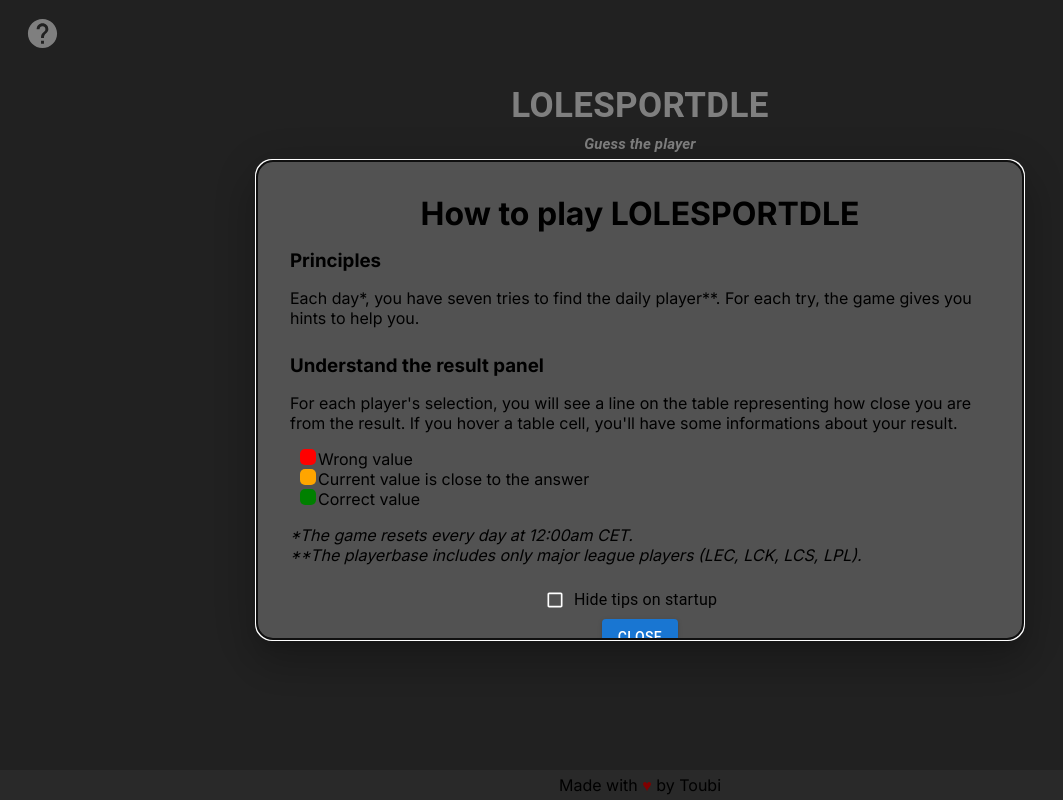
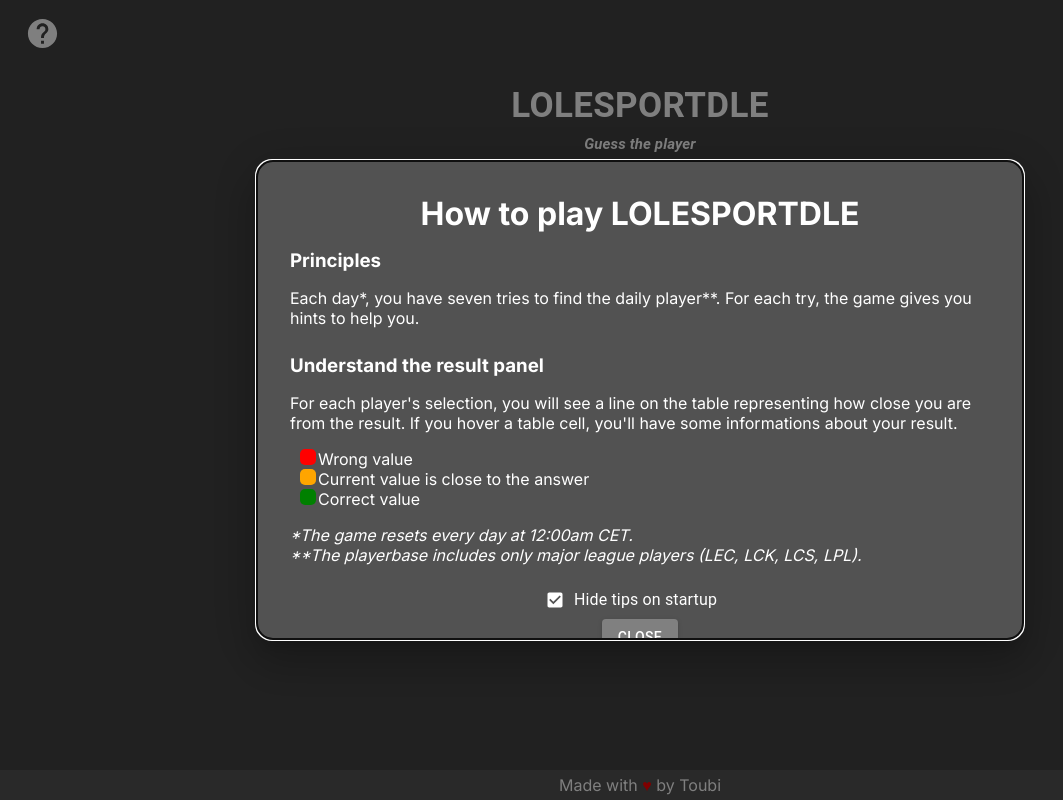
Before and after one commit to RobinToubi/esportdle, a Next.js app: page / in a window 1280 px wide. Shown: the whole page, without its empty margins (0-1063 px from the left). Built offline with nearby package versions, Linux system fonts and the light colour scheme.

Commit message:
misc: styling + updat localStorage usage

```diff
--- a/app/components/PlayerCard.tsx
+++ b/app/components/PlayerCard.tsx
@@ -21,7 +21,8 @@
       }}
       width={"100%"} maxWidth={"300px"}
     >
-      <Image src={props.player.picture} width={64} height={64} alt={props.player.summonerName} />
+      <Image src={props.player.picture} width={64} height={64} alt={props.player.summonerName} style={{
+        borderRadius: '50%', display: 'block', margin: '0 auto'}} />
       <ReactCountryFlag
         style={{ fontSize: "1.5em", lineHeight: "1.5em" }}
         countryCode={props.player.country}
--- a/app/components/PlayerList.tsx
+++ b/app/components/PlayerList.tsx
@@ -31,6 +31,7 @@
           placeholder="Summoner ... "
           InputProps={{
             ...params.InputProps,
+            sx: {borderRadius: '15px'},
             type: "search",
           }}
         ></TextField>
--- a/app/components/RulesModal.tsx
+++ b/app/components/RulesModal.tsx
@@ -1,10 +1,9 @@
 "use client";
 
-import { useState } from "react";
+import { useEffect, useState } from "react";
 import Modal from "@mui/material/Modal";
 import { Box, Button, Checkbox, FormControlLabel } from "@mui/material";
 import HelpIcon from "@mui/icons-material/Help";
-import { useLocalStorage } from "../lib/hooks/storage";
 
 const style = {
   position: "absolute",
@@ -25,14 +24,25 @@
 };
 
 export const RulesModal = (): JSX.Element => {
-  const [showHelp, setShowHelp] = useLocalStorage<boolean>(
-    "disableHints",
-    false
-  );
+  const [help, setHelp] = useState<boolean>(true);
 
-  const [open, setOpen] = useState(!showHelp);
+  useEffect(() => {
+    // Récupérer les données du localStorage lors du rendu initial du composant
+    const storedValue = localStorage.getItem("disableHints");
+    if (storedValue) {
+      setHelp(JSON.parse(storedValue));
+      setOpen(!JSON.parse(storedValue));
+    }
+  }, []);
+
+  const [open, setOpen] = useState(true);
   const handleOpen = () => setOpen(true);
   const handleClose = () => setOpen(false);
+
+  const saveToLocalStorage = (value: boolean) => {
+    setHelp(value);
+    localStorage.setItem('disableHints', value.toString())
+  }
 
   return (
     <>
@@ -129,10 +139,10 @@
               control={
                 <Checkbox
                   size="small"
-                  checked={showHelp}
-                  sx={{color: "white", ":checked": "white" }}
+                  checked={help}
+                  style={{color: "white" }}
                   onChange={(e) => {
-                    setShowHelp(() => e.currentTarget.checked);
+                    saveToLocalStorage(e.currentTarget.checked);
                   }}
                 ></Checkbox>
               }
@@ -140,6 +150,7 @@
             <Button
               variant="contained"
               color={"primary"}
+              sx={{backgroundColor: 'grey', ":hover": {color: 'grey', backgroundColor: 'white'}}}
               onClick={() => setOpen(false)}
             >
               Close
--- a/app/globals.css
+++ b/app/globals.css
@@ -1,4 +1,5 @@
 :root {
+  --primary-color: white;
   --max-width: 1100px;
   --border-radius: 12px;
   --font-mono: ui-monospace, Menlo, Monaco, 'Cascadia Mono', 'Segoe UI Mono',
@@ -83,16 +84,7 @@
 body {
   max-width: 100vw;
   overflow-x: hidden;
-}
-
-body {
-  color: rgb(var(--foreground-rgb));
-  background: linear-gradient(
-      to bottom,
-      transparent,
-      rgb(var(--background-end-rgb))
-    )
-    rgb(var(--background-start-rgb));
+  color: var(--primary-color);
 }
 
 a {
--- a/app/lib/hooks/storage.ts
+++ /dev/null
@@ -1,72 +0,0 @@
-"use client";
-
-import React from "react";
-
-const setLocalStorageItem = (key: string, value: any) => {
-  const stringifiedValue = JSON.stringify(value);
-  window.localStorage.setItem(key, stringifiedValue);
-  dispatchStorageEvent(key, stringifiedValue);
-};
-
-const removeLocalStorageItem = (key: string) => {
-  window.localStorage.removeItem(key);
-  dispatchStorageEvent(key, null);
-};
-
-const getLocalStorageItem = (key: string) => {
-  return window.localStorage.getItem(key);
-};
-
-const useLocalStorageSubscribe = (callback: {
-  (this: Window, ev: StorageEvent): any;
-  (this: Window, ev: StorageEvent): any;
-}) => {
-  window.addEventListener("storage", callback);
-  return () => window.removeEventListener("storage", callback);
-};
-
-const getServerSnapshot = () => {
-  return ""
-}
-
-export function useLocalStorage<T>(key: string, initialValue: T): [T, (v: (arg0: T) => T) => void] {
-  const getSnapshot = () => getLocalStorageItem(key);
-
-  const store = React.useSyncExternalStore(
-    useLocalStorageSubscribe,
-    getSnapshot,
-    getServerSnapshot
-  );
-
-  const setState = React.useCallback(
-    (v: (arg0: T) => T) => {
-      try {
-        const nextState = typeof v === "function" ? v(JSON.parse(store ?? "")) : v;
-
-        if (nextState === undefined || nextState === null) {
-          removeLocalStorageItem(key);
-        } else {
-          setLocalStorageItem(key, nextState);
-        }
-      } catch (e) {
-        console.warn(e);
-      }
-    },
-    [key, store]
-  );
-
-  React.useEffect(() => {
-    if (
-      getLocalStorageItem(key) === null &&
-      typeof initialValue !== "undefined"
-    ) {
-      setLocalStorageItem(key, initialValue);
-    }
-  }, [key, initialValue]);
-
-  return [(store ? JSON.parse(store) : initialValue) as T, setState];
-}
-
-function dispatchStorageEvent(key: string, newValue: string | null) {
-  window.dispatchEvent(new StorageEvent("storage", { key, newValue }));
-}
--- a/app/page.tsx
+++ b/app/page.tsx
@@ -3,19 +3,24 @@
 import { Box, Typography } from "@mui/material";
 import PlayerList from "@/app/components/PlayerList";
 import players from "@/public/players.json";
-import { useLocalStorage } from "@/app/lib/hooks/storage";
 import { getCurrentStorageKey } from "@/app/lib/random";
 import { Proximity } from "@/app/lib/models/Proximity";
 import { RulesModal } from "@/app/components/RulesModal";
 import { ResultTable } from "@/app/components/ResultTable";
 import { LifeCounter } from "@/app/components/LifeCounter";
 import { PlayerCard } from "@/app/components/PlayerCard";
+import { useEffect, useState } from "react";
 
 export default function Home() {
-  const [store, setStore] = useLocalStorage<Array<Proximity>>(
-    getCurrentStorageKey(),
-    []
-  );
+  const [store, setStore] = useState<Array<Proximity>>([]);
+
+  useEffect(() => {
+    // Récupérer les données du localStorage lors du rendu initial du composant
+    const storedValue = localStorage.getItem(getCurrentStorageKey());
+    if (storedValue) {
+      setStore(JSON.parse(storedValue));
+    }
+  }, []);
 
   const guess = async (id: string) => {
     const guessResponse = await fetch("/api/guess", {
@@ -24,7 +29,7 @@
       body: JSON.stringify({ id: id }),
     });
     const data: Proximity = await guessResponse.json();
-    setStore(() => [...store, data]);
+    setStore([...store, data]);
   };
 
   return (
@@ -81,6 +86,7 @@
                   .includes(player.id) && player.birthDate !== "TBD"
             )}
             onPlayerChanges={guess}
+            style={{borderRadius: '15px'}}
           />
         )}
         <ResultTable results={store} />
```
